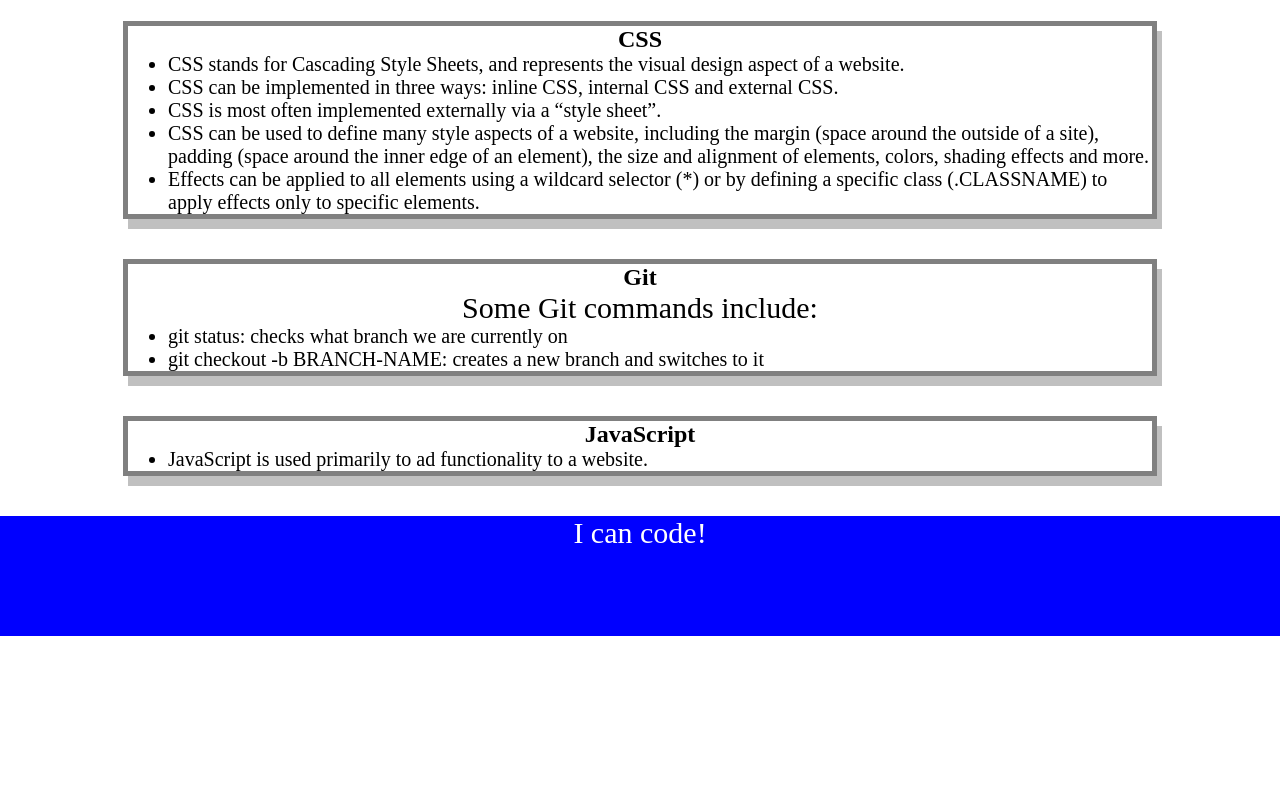
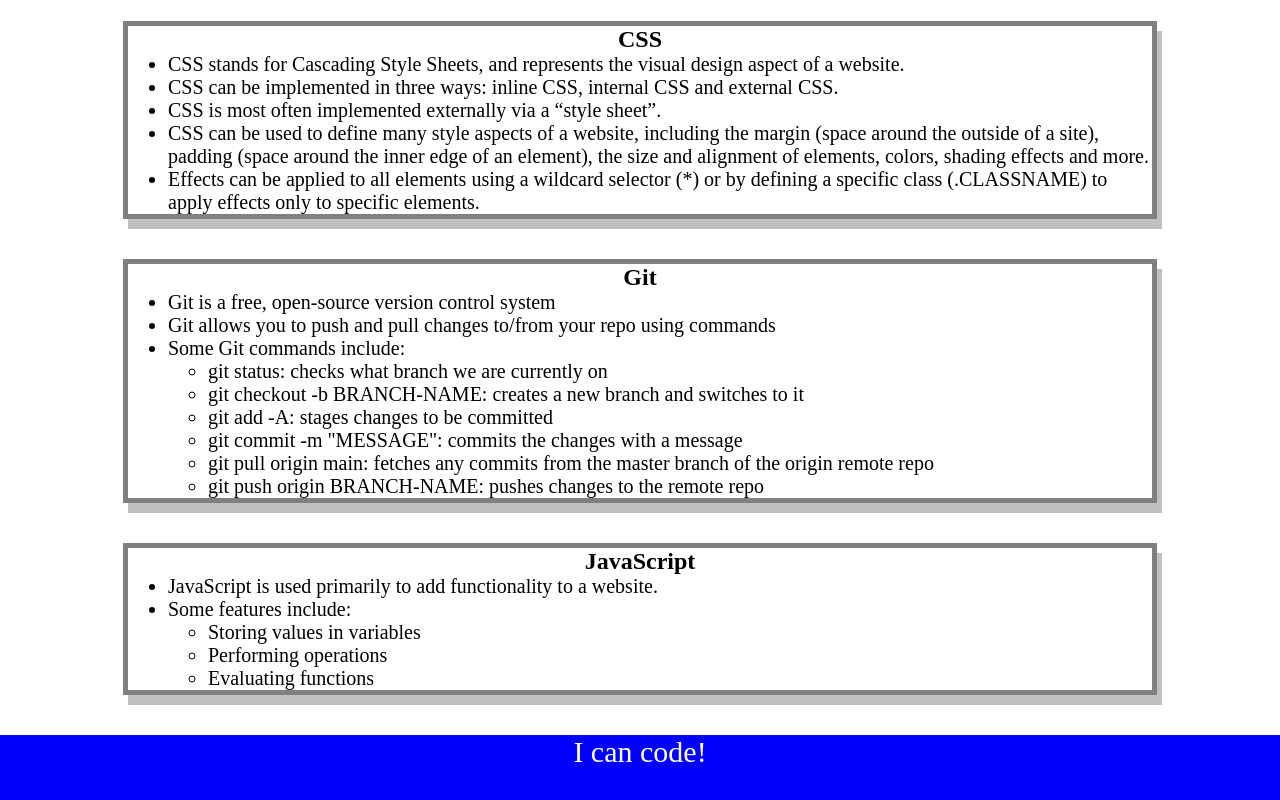
Before and after one commit to BeeCeeTee/prework-study-guide, a plain HTML site: page index.html in a window 1280 px wide. Shown: the part 354-1154 px from the top of the page. Before the commit the page ends 990 px from the top, so only its background shows below. Drawn offline with Linux system fonts and the light colour scheme.

Commit message:
add functions to the .js page

```diff
--- a/assets/script.js
+++ b/assets/script.js
@@ -1,18 +1,27 @@
 const topics = ['HTML', 'CSS', 'Git', 'JavaScript'];
+const randomTopic = topics[Math.floor(Math.random() * topics.length)];
+
+function listTopics() {
   for(let x = 0; x < topics.length; x++) {
       console.log(topics[x]);
   }
+}
 
-/*
-if (topic === 'HTML') {
+function selectTopic() {
+  if (randomTopic === 'HTML') {
     console.log("Let's study HTML!");
-} else if (topic === 'CSS') {
+  } else if (randomTopic === 'CSS') {
     console.log("Let's study CSS!");
-} else if (topic === 'Git') {
+  } else if (randomTopic === 'Git') {
     console.log("Let's study Git!");
-} else if (topic === 'JavaScript') {
+  } else if (randomTopic === 'JavaScript') {
     console.log("Let's study JavaScript!");
   } else {
     console.log('Please try again!');
   }
-*/
+}
+
+console.log('Here are the topics we learned through Prework:');
+listTopics();
+console.log('Which topic should we study first?');
+selectTopic();
--- a/index.html
+++ b/index.html
@@ -39,17 +39,33 @@
 
       <section class="card" id="git-section">
         <h2>Git</h2>
-        <p>Some Git commands include:</p>
         <ul>
-          <li>git status: checks what branch we are currently on</li>
-          <li>git checkout -b BRANCH-NAME: creates a new branch and switches to it</li>
+          <li>Git is a free, open-source version control system</li>
+          <li>Git allows you to push and pull changes to/from your repo using commands</li>
+          <li>Some Git commands include:
+            <ul>
+              <li>git status: checks what branch we are currently on</li>
+              <li>git checkout -b BRANCH-NAME: creates a new branch and switches to it</li>
+              <li>git add -A: stages changes to be committed</li>
+              <li>git commit -m "MESSAGE": commits the changes with a message</li>
+              <li>git pull origin main: fetches any commits from the master branch of the origin remote repo</li>
+              <li>git push origin BRANCH-NAME: pushes changes to the remote repo</li>
+            </ul>
+          </li>
         </ul>
       </section>
 
       <section class="card" id="javascript-section">
         <h2>JavaScript</h2>
         <ul>
-          <li>JavaScript is used primarily to ad functionality to a website.</li>
+          <li>JavaScript is used primarily to add functionality to a website.</li>
+          <li>Some features include:
+            <ul>
+              <li>Storing values in variables</li>
+              <li>Performing operations</li>
+              <li>Evaluating functions</li>
+            </ul>
+          </li>
         </ul>
       </section>
     </main>
```
Lines whose indentation alone changed are shown as unchanged.
